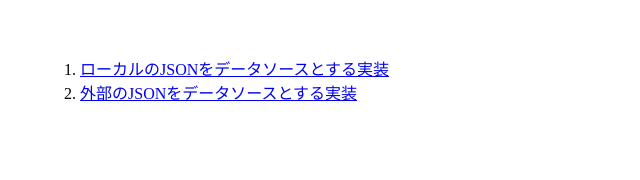
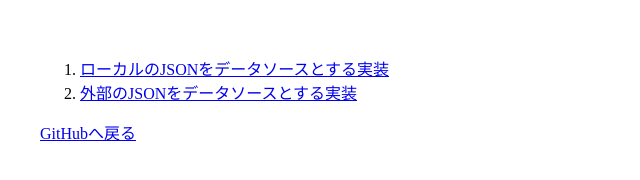
Before and after one commit to big-mon/study-javascript-autocomplete, a plain HTML site: page index.html in a window 1280 px wide. Shown: the whole page, without its empty margins (0-640 px from the left). Drawn offline with Linux system fonts and the light colour scheme.

Commit message:
docs: add prev page link

```diff
--- a/index.html
+++ b/index.html
@@ -13,5 +13,11 @@
         <a href="./demo2/index.html">外部のJSONをデータソースとする実装</a>
       </li>
     </ol>
+
+    <p>
+      <a href="https://github.com/big-mon/study-javascript-autocomplete"
+        >GitHubへ戻る</a
+      >
+    </p>
   </body>
 </html>
```
